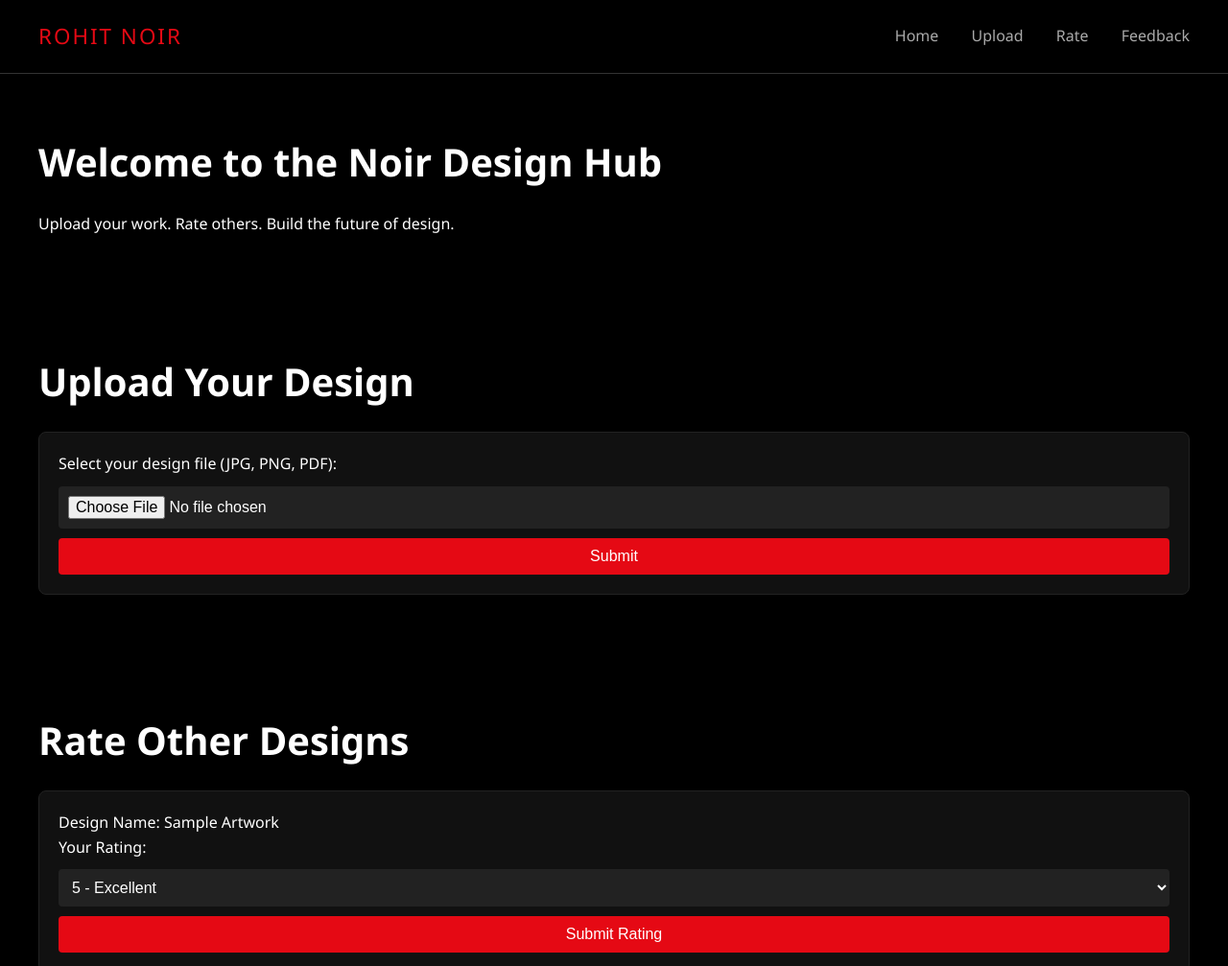
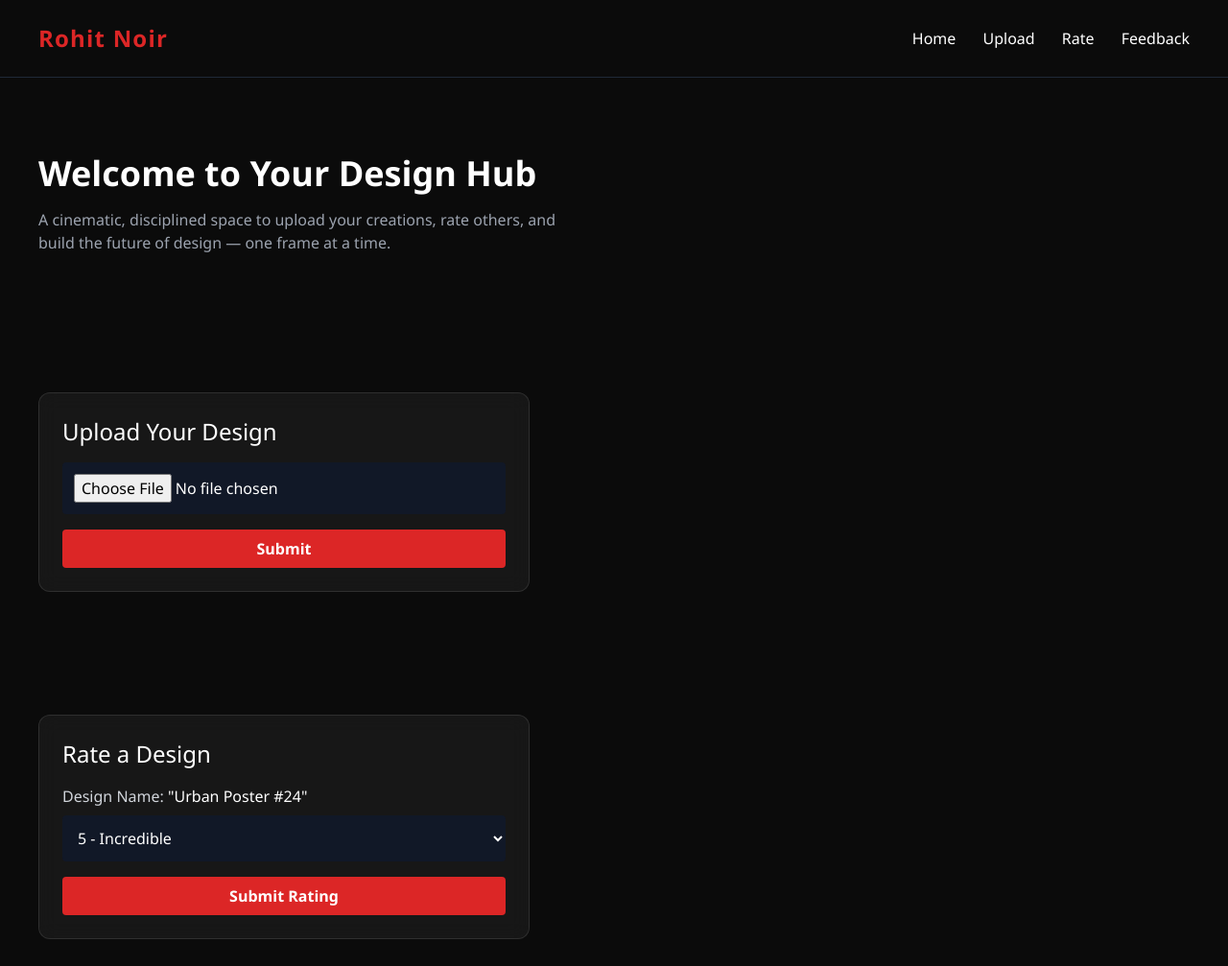
Before and after one commit to rohitnoirr/des-ign-hub, a plain HTML site: page index.html in a window 1280 px wide. Shown: the top 1007 px of the page at 96% size. Drawn offline with nearby package versions, Linux system fonts and the light colour scheme.

Commit message:
Update index.html

```diff
--- a/index.html
+++ b/index.html
@@ -3,89 +3,27 @@
 <head>
   <meta charset="UTF-8" />
   <meta name="viewport" content="width=device-width, initial-scale=1.0"/>
-  <title>Rohit Noir — Design Hub</title>
+  <title>Design Hub — Rohit Noir</title>
+  <script src="https://cdn.tailwindcss.com"></script>
   <style>
-    * {
-      margin: 0;
-      padding: 0;
-      box-sizing: border-box;
+    body {
+      background-color: #0b0b0b;
+      font-family: 'Segoe UI', sans-serif;
     }
 
-    body {
-      background-color: #000;
-      color: #fff;
-      font-family: 'Segoe UI', sans-serif;
-      line-height: 1.6;
+    .glass {
+      background: rgba(255, 255, 255, 0.05);
+      border: 1px solid rgba(255, 255, 255, 0.1);
+      backdrop-filter: blur(10px);
     }
 
-    header {
-      display: flex;
-      justify-content: space-between;
-      align-items: center;
-      padding: 20px 40px;
-      border-bottom: 1px solid #333;
+    .glow:hover {
+      box-shadow: 0 0 15px rgba(229, 9, 20, 0.7);
+      transform: scale(1.02);
     }
 
-    .logo {
-      font-size: 1.4rem;
-      letter-spacing: 2px;
-      text-transform: uppercase;
-      color: #e50914;
-    }
-
-    nav a {
-      color: #aaa;
-      margin-left: 30px;
-      text-decoration: none;
-      transition: color 0.3s ease;
-    }
-
-    nav a:hover {
-      color: #fff;
-    }
-
-    section {
-      padding: 60px 40px;
-      animation: fadeIn 1s ease-in;
-    }
-
-    h1 {
-      font-size: 2.5rem;
-      margin-bottom: 20px;
-    }
-
-    .upload-box, .rate-box, .feedback-box {
-      background: #111;
-      border: 1px solid #222;
-      padding: 20px;
-      margin-top: 20px;
-      border-radius: 8px;
-      transition: transform 0.3s ease;
-    }
-
-    .upload-box:hover, .rate-box:hover, .feedback-box:hover {
-      transform: translateY(-5px);
-    }
-
-    input[type="file"], textarea, select, button {
-      margin-top: 10px;
-      width: 100%;
-      padding: 10px;
-      background: #222;
-      border: none;
-      color: #fff;
-      border-radius: 4px;
-      font-size: 1rem;
-    }
-
-    button {
-      background: #e50914;
-      cursor: pointer;
-      transition: background 0.3s ease;
-    }
-
-    button:hover {
-      background: #b00610;
+    .fade-in {
+      animation: fadeIn 1.2s ease-in-out;
     }
 
     @keyframes fadeIn {
@@ -94,53 +32,56 @@
     }
   </style>
 </head>
-<body>
+<body class="text-white fade-in">
 
-  <header>
-    <div class="logo">Rohit Noir</div>
-    <nav>
-      <a href="#home">Home</a>
-      <a href="#upload">Upload</a>
-      <a href="#rate">Rate</a>
-      <a href="#feedback">Feedback</a>
+  <!-- Header -->
+  <header class="flex justify-between items-center px-10 py-6 border-b border-gray-800">
+    <h1 class="text-2xl font-bold tracking-wider text-red-600">Rohit Noir</h1>
+    <nav class="space-x-6">
+      <a href="#home" class="hover:text-red-500 transition">Home</a>
+      <a href="#upload" class="hover:text-red-500 transition">Upload</a>
+      <a href="#rate" class="hover:text-red-500 transition">Rate</a>
+      <a href="#feedback" class="hover:text-red-500 transition">Feedback</a>
     </nav>
   </header>
 
-  <section id="home">
-    <h1>Welcome to the Noir Design Hub</h1>
-    <p>Upload your work. Rate others. Build the future of design.</p>
+  <!-- Home -->
+  <section id="home" class="px-10 py-20">
+    <h2 class="text-4xl font-semibold mb-4">Welcome to Your Design Hub</h2>
+    <p class="text-gray-400 max-w-xl">A cinematic, disciplined space to upload your creations, rate others, and build the future of design — one frame at a time.</p>
   </section>
 
-  <section id="upload">
-    <h1>Upload Your Design</h1>
-    <div class="upload-box">
-      <p>Select your design file (JPG, PNG, PDF):</p>
-      <input type="file" />
-      <button>Submit</button>
+  <!-- Upload -->
+  <section id="upload" class="px-10 py-16">
+    <div class="glass rounded-xl p-6 max-w-lg glow transition duration-300">
+      <h3 class="text-2xl mb-4">Upload Your Design</h3>
+      <input type="file" class="bg-gray-900 p-3 rounded w-full mb-4" />
+      <button class="bg-red-600 hover:bg-red-700 transition w-full py-2 rounded font-semibold">Submit</button>
     </div>
   </section>
 
-  <section id="rate">
-    <h1>Rate Other Designs</h1>
-    <div class="rate-box">
-      <p>Design Name: Sample Artwork</p>
-      <label for="rating">Your Rating:</label>
-      <select id="rating">
-        <option>5 - Excellent</option>
-        <option>4 - Good</option>
-        <option>3 - Average</option>
-        <option>2 - Poor</option>
-        <option>1 - Bad</option>
+  <!-- Rate -->
+  <section id="rate" class="px-10 py-16">
+    <div class="glass rounded-xl p-6 max-w-lg glow transition duration-300">
+      <h3 class="text-2xl mb-4">Rate a Design</h3>
+      <p class="mb-2 text-gray-300">Design Name: <span class="text-white">"Urban Poster #24"</span></p>
+      <select class="bg-gray-900 p-3 rounded w-full mb-4">
+        <option>5 - Incredible</option>
+        <option>4 - Impressive</option>
+        <option>3 - Decent</option>
+        <option>2 - Needs Work</option>
+        <option>1 - Poor</option>
       </select>
-      <button>Submit Rating</button>
+      <button class="bg-red-600 hover:bg-red-700 transition w-full py-2 rounded font-semibold">Submit Rating</button>
     </div>
   </section>
 
-  <section id="feedback">
-    <h1>Leave Feedback</h1>
-    <div class="feedback-box">
-      <textarea rows="5" placeholder="Write your feedback here..."></textarea>
-      <button>Send Feedback</button>
+  <!-- Feedback -->
+  <section id="feedback" class="px-10 py-16">
+    <div class="glass rounded-xl p-6 max-w-lg glow transition duration-300">
+      <h3 class="text-2xl mb-4">Give Feedback</h3>
+      <textarea rows="5" placeholder="Leave your thoughts..." class="bg-gray-900 p-3 rounded w-full text-white mb-4"></textarea>
+      <button class="bg-red-600 hover:bg-red-700 transition w-full py-2 rounded font-semibold">Send Feedback</button>
     </div>
   </section>
 
```
